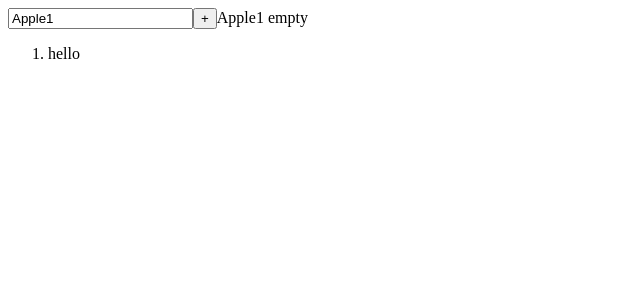
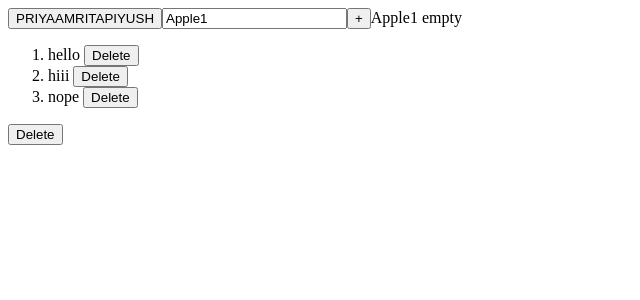
Before and after one commit to priyasingh55/react_hooks, a React (Create React App) app: page / in a window 1280 px wide. Shown: the top 300 px of the page, without its empty margins (0-640 px from the left). Built offline with nearby package versions, Linux system fonts and the light colour scheme.

Commit message:
1 file modified

```diff
--- a/src/samples/Todo _app.tsx
+++ b/src/samples/Todo _app.tsx
@@ -3,25 +3,65 @@ import React, { useState } from "react";
 
 export default function Todo_app(){
   const [name,setName]=useState("Apple1")
-  const [list,setList]=useState(["hello"])
+  const [text,setText]=useState(["PRIYA","AMRITA" ,"PIYUSH"])
+  const [list,setList]=useState(["hello","hiii","nope"])
+
+
   const [lastname,setLastname]=useState('empty')
   function updateList(){
     setLastname(name)
     setName("")
     setList([name,...list])
    }
+   function deleteFromList(element){
+
+    const newList=list.filter((e)=>{
+
+      return e !==element
+    })
+    console.log(newList)
+    setList([newList])
+
+
+   }
+
+  const createLIst = (element)=>{
+    return (<li>{element} <button onClick={()=>deleteFromList(element)}>Delete</button></li>)
+  }
+  function emptyArray(){
+   const arr= []
+   console.log(arr)
+
+
+
+  }
+  // console.log(emptyArray())
+
+
 
   return(
     <div>
+      <button onClick={()=>emptyArray()}>{text}</button>
       <input type="text" value={name} onInput={e=>setName(e.target.value)}/>
-      <button onClick={e=>updateList()}> +</button>
+      <button onClick={updateList}> +</button>
 
       {name}
       &nbsp;
       {lastname}
       &nbsp;
-      {<ol>{list.map(element=><li>{element}</li>)}</ol>}
+      {<ol>{list.map (createLIst)
+
+      }</ol>}
+      <button onClick={()=>setList([])}> Delete</button>
 
     </div>
   )
 }
+
+
+
+// const arr =[1,2,3,4,5,6,7,8,9];
+//  const newArr=arr.filter((currval)=>{
+//    return currval!==3
+// });
+// console.log(newArr)
```
